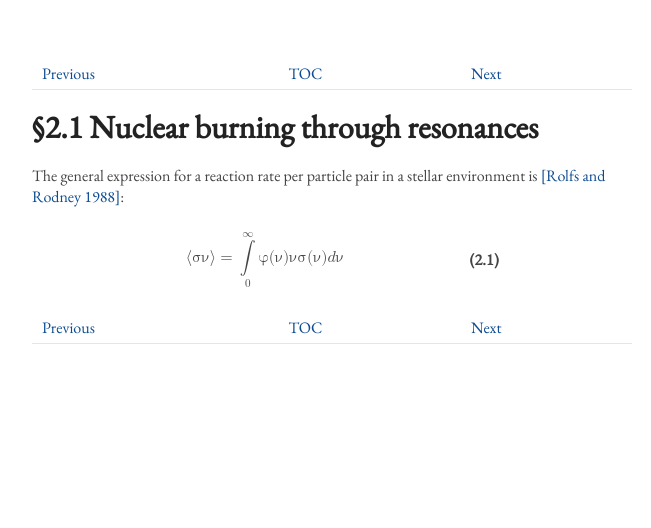
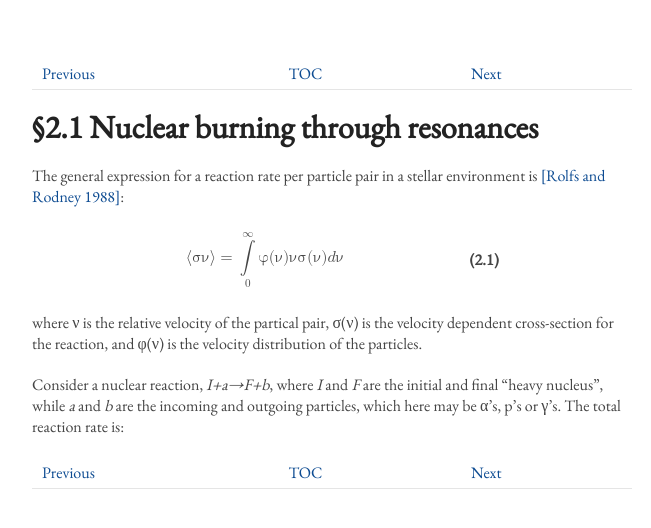
Before and after one commit to dwvisser/19ne-thesis, a Jekyll site: the page built from 2.1-nuclear-burning-through-resonances.md, in a window 1280 px wide. Shown: the top 528 px of the page, without its empty margins (308-959 px from the left). Built offline with Jekyll 4.4.1, drawn with Linux system fonts in a browser that asks for light colours.

Commit message:
Added text up to just before equation 2.2.

```diff
--- a/2.1-nuclear-burning-through-resonances.md
+++ b/2.1-nuclear-burning-through-resonances.md
@@ -67,3 +67,13 @@
 		<a name="eqn1.2"><th>(2.1)</th></a>
 	</tr>
 </table>
+
+where ν is the relative velocity of the partical pair, σ(ν) is the velocity
+dependent cross-section for the reaction, and φ(ν) is the velocity
+distribution of the particles.
+
+Consider a nuclear reaction, <span class="equation">I+a→F+b</span>, where
+<span class="equation">I</span> and <span class="equation">F</span> are the
+initial and final "heavy nucleus", while <span class="equation">a</span> and
+<span class="equation">b</span> are the incoming and outgoing particles, which
+here may be α's, p's or γ's. The total reaction rate is:
```
